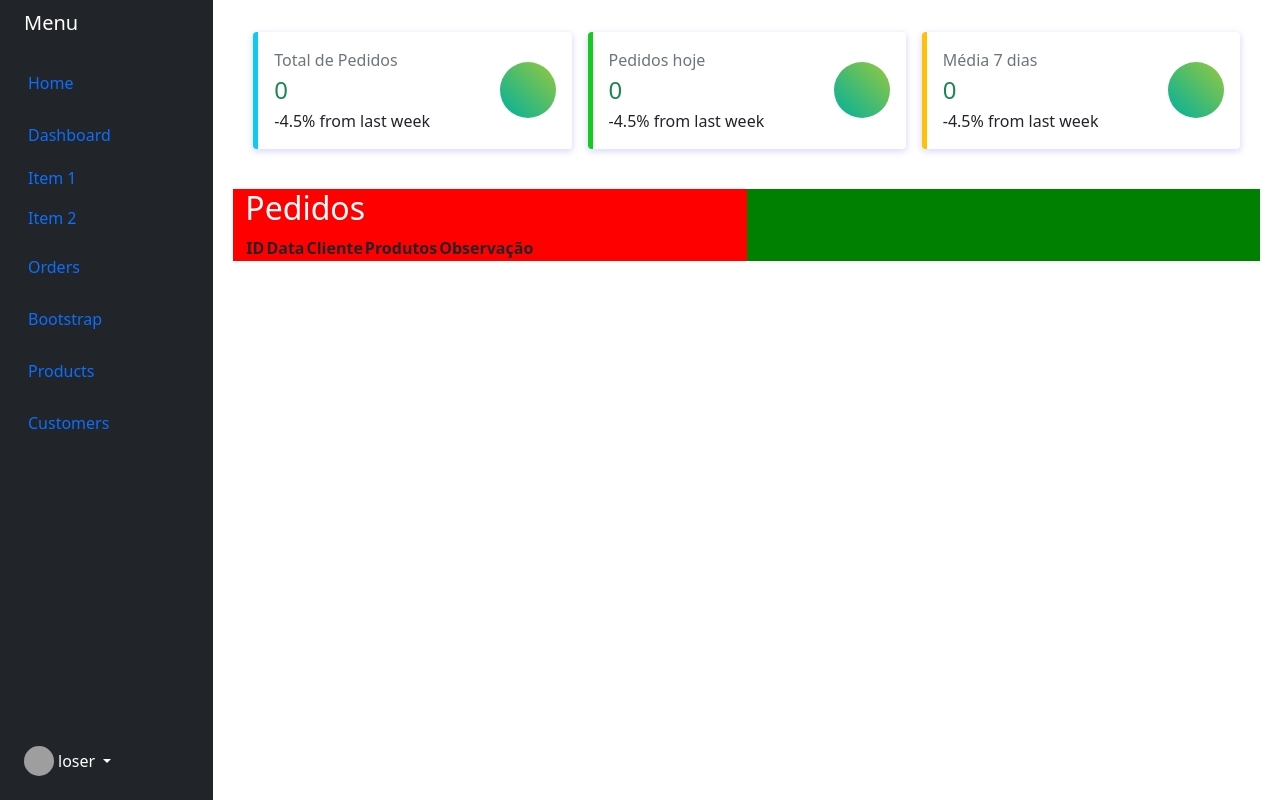
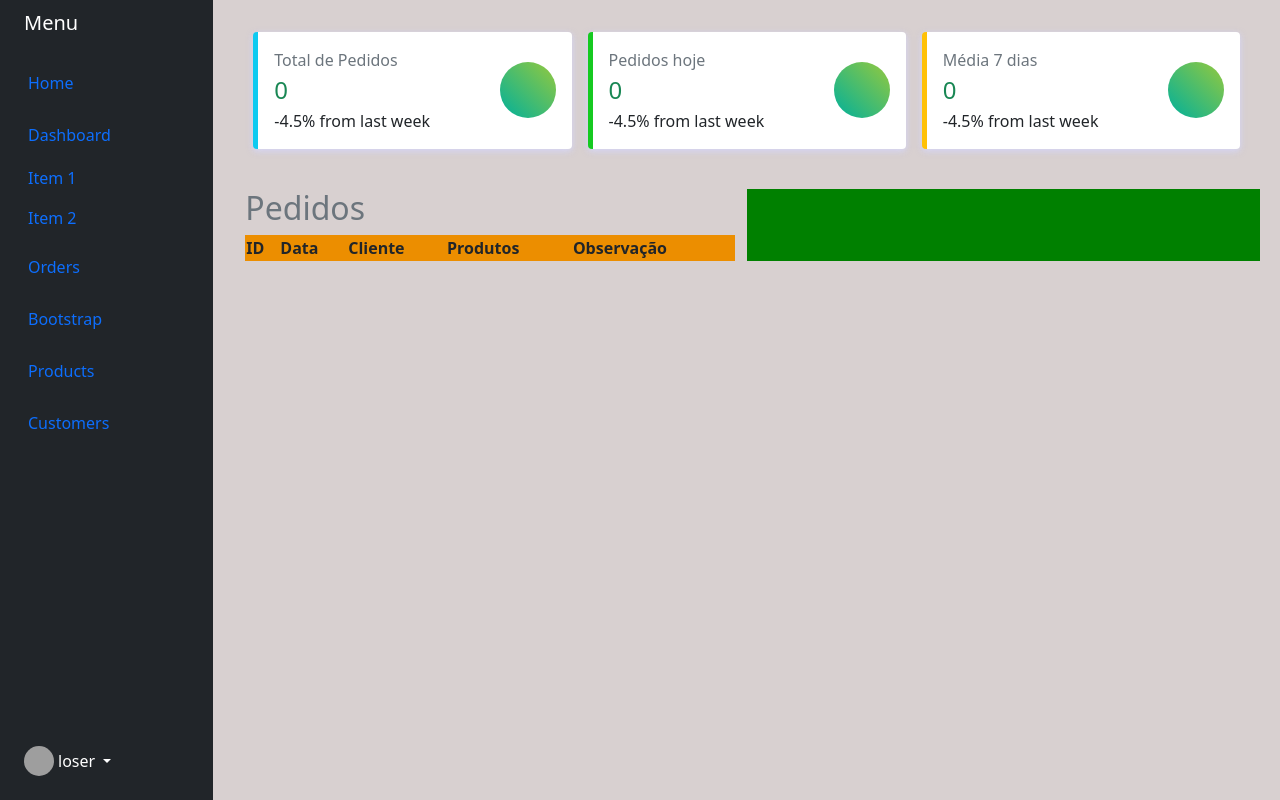
Before and after one commit to gglsilva/lunch-orders, a Django app: page /core/dashboard/admin/ in a window 1280 px wide. Run offline with Django 4.2, Linux system fonts and the light colour scheme; data that the repository does not hold is empty; parts of the project's set-up code (start-up, migrations or seed data) failed here and were passed over; some libraries are stand-ins or nearby versions; grey boxes are pictures that could not be loaded.

Commit message:
Adiciona borda,#3

```diff
--- a/backend/apps/account/static/css/dashboard.css
+++ b/backend/apps/account/static/css/dashboard.css
@@ -12,7 +12,6 @@ body{
 }
 table {
   border-radius: 6px;
-
   border-collapse: collapse;
   width: 100% !important;
 }
--- a/backend/templates/core/core.html
+++ b/backend/templates/core/core.html
@@ -7,8 +7,8 @@
 
 {% block content%}
 <style>
-    .card-info{
-        padding: 1.5em;
+    #content-main{
+        background-color: #d8d0d0;
     }
     .gradient-blue{
         background: rgb(148,202,244);
@@ -110,6 +110,41 @@
     45deg
     , #ffdf40, #ff8359)!important;
     }
+
+    /* tabela */
+    #ordersManager {
+        background-color: rgb(250, 250, 250);
+        /* border-bottom: 1px solid #0e0e0e; */
+    }
+    table {
+        border-radius: 6px;
+        border-collapse: collapse;
+        width: 100% !important;
+    }
+    thead {
+        background-color: #ec8e00;
+    }
+
+    /* th, td{ */
+        /* margin-bottom: 5px; */
+        /* border-bottom: 5px solid #d8d0d0;  */
+        /* border-radius: 6px; */
+    /* }
+
+    tbody, th{
+        border-radius: 6px;
+    } */
+
+    table.dataTable tbody tr {
+        border-radius: 10px; /* Altere o valor conforme necessário */
+    }
+
+    /* Adiciona um pouco de espaço entre as linhas para destacar o efeito de borda arredondada */
+    table.dataTable tbody tr {
+        border-bottom: 5px solid #d8d0d0;
+        margin-bottom: 5px; /* Altere o valor conforme necessário */
+    }
+
 </style>
 <div class="container-fluid">
     <div class="row flex-nowrap">
@@ -196,7 +231,7 @@
         </div>
 
         <!-- content -->
-        <div class="col py-3">
+        <div class="col py-3" id="content-main">
 
             <div class="row m-2 ">
                 <div class="d-flex justify-content-between">
@@ -252,13 +287,10 @@
             </div>
 
             <div class="row m-2">
-                <div class="col-6" style="background-color: red;">
+                <div class="col-6">
                     <div >
                         <div class="card_pry-text">
-                            <h2 class="sec-title" style="color: white;">Pedidos</h2>
-                            <a id="btn-download" title="Relatório" href="{ url "orders:action_print_report_orders" %}">
-                                <i id="icon-download" class="far fa-file-pdf"></i>
-                            </a>
+                            <h2 class="text-secondary">Pedidos</h2>
                         </div>
                         <table id="ordersManager">
                             <thead>
@@ -296,7 +328,27 @@
                     { title: 'Cliente', data: 'client' },
                     { title: 'Produtos', data: 'products' },
                     { title: 'Observações', data: 'msg' },
-                ]
+                ],
+                "bLengthChange" : false,
+                "pageLength": 5,
+                searching: false, // desabilita a funcionalidade de pesquisa
+                oLanguage: {
+                    sProcessing: "Processando...",
+                    sLengthMenu: "_MENU_ Registros",
+                    sZeroRecords: "Não foram encontrados resultados",
+                    sInfo: "Mostrando de _START_ até _END_ de _TOTAL_ registros",
+                    sInfoEmpty: "Mostrando de 0 até 0 de 0 registros",
+                    sInfoFiltered: "",
+                    sInfoPostFix: "",
+                    sSearch: "Buscar:",
+                    sUrl: "",
+                    oPaginate: {
+                    sFirst: "Primeiro",
+                    sPrevious: "Anterior",
+                    sNext: "Seguinte",
+                    sLast: "Último",
+                    },
+                },
             });
         })
         .catch(error => console.error('Erro:', error));
```
